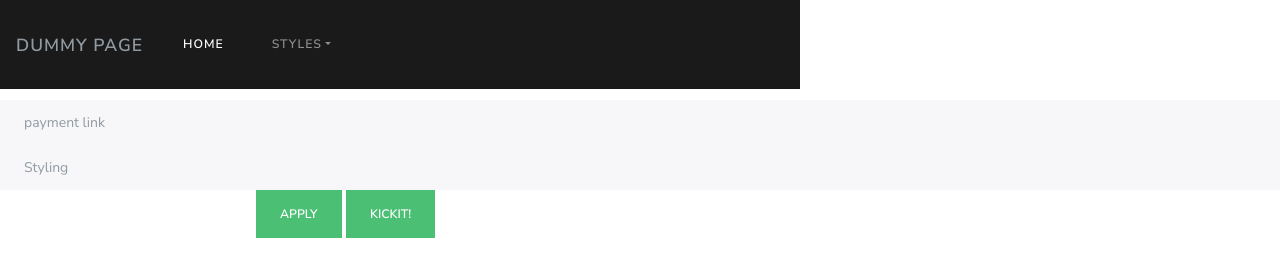
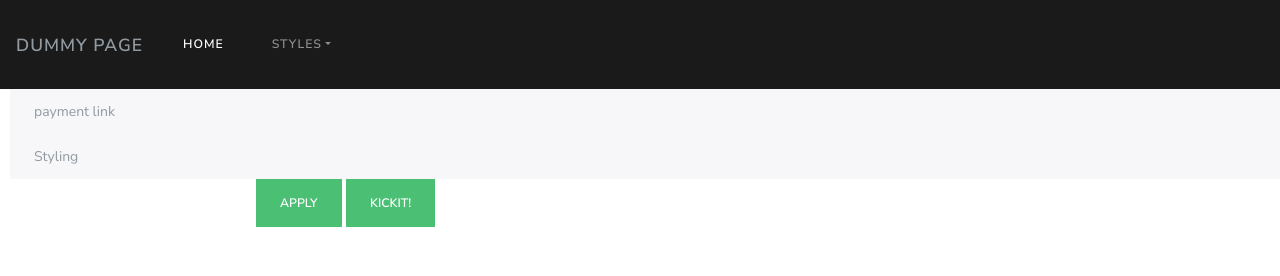
Before and after one commit to Xillians/dummyShop, a website: page index.html in a window 1280 px wide. Shown: the top 276 px of the page. Drawn offline with Linux system fonts and the light colour scheme.

Commit message:
fixed merge conflict and fixed main bar not being randomly cut off

```diff
--- a/styles/styles.css
+++ b/styles/styles.css
@@ -6,6 +6,7 @@
 .input {
     position: relative;
     text-align: center;
+    left: 10px;
 }
 
 .button {
@@ -14,6 +15,4 @@
 }
 .navigation {
     position: relative;
-    width: 800px;
-    height: 100px;
 }
```
